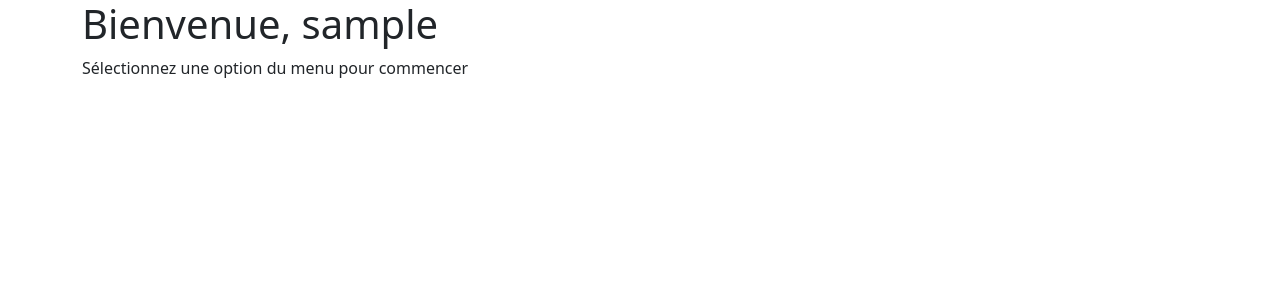
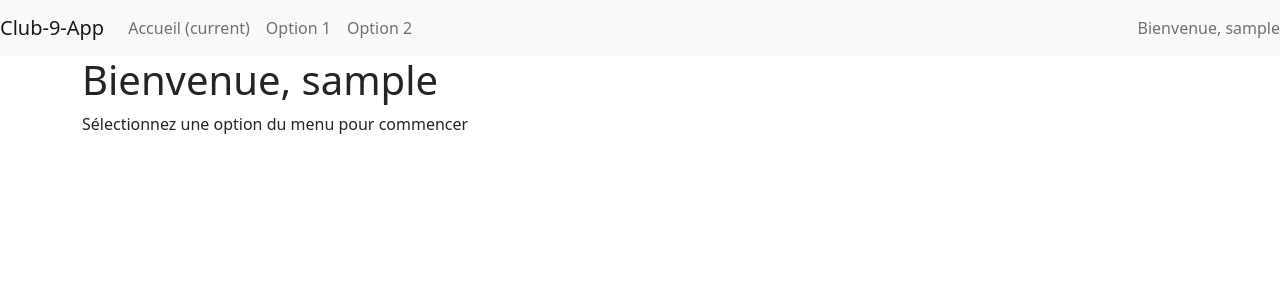
Before and after one commit to sofoste93/club-9-web-app, a Flask app: template templates/home.html in a window 1280 px wide. Shown: the top 300 px of the page. Run offline with Flask 3, Linux system fonts and the light colour scheme; the template is opened without the code that fills it: most values are stand-ins (such as "Sample title", 1, 10 or a date in 2020).

Commit message:
Update home.html
Co-Authored-By: Stephane Sob Fouodji <stefan-kruger7@hotmail.com>

```diff
--- a/templates/home.html
+++ b/templates/home.html
@@ -10,6 +10,32 @@
           integrity="sha384-1BmE4kWBq78iYhFldvKuhfTAU6auU8tT94WrHftjDbrCEXSU1oBoqyl2QvZ6jIW3" crossorigin="anonymous">
 </head>
 <body>
+<!-- Added Navigation -->
+<nav class="navbar navbar-expand-lg navbar-light bg-light">
+    <a class="navbar-brand" href="#">Club-9-App</a>
+    <button class="navbar-toggler" type="button" data-toggle="collapse" data-target="#navbarNav" aria-controls="navbarNav" aria-expanded="false" aria-label="Toggle navigation">
+        <span class="navbar-toggler-icon"></span>
+    </button>
+    <div class="collapse navbar-collapse" id="navbarNav">
+        <ul class="navbar-nav">
+            <li class="nav-item active">
+                <a class="nav-link" href="#">Accueil <span class="sr-only">(current)</span></a>
+            </li>
+            <li class="nav-item">
+                <a class="nav-link" href="#">Option 1</a>
+            </li>
+            <li class="nav-item">
+                <a class="nav-link" href="#">Option 2</a>
+            </li>
+        </ul>
+    </div>
+    <!-- Displaying User Name -->
+    <span class="navbar-text">
+        Bienvenue, {{ username }}
+    </span>
+</nav>
+<!-- /End Navigation -->
+
 <div class="container">
     <div class="row">
         <div class="col-md-12">
```
